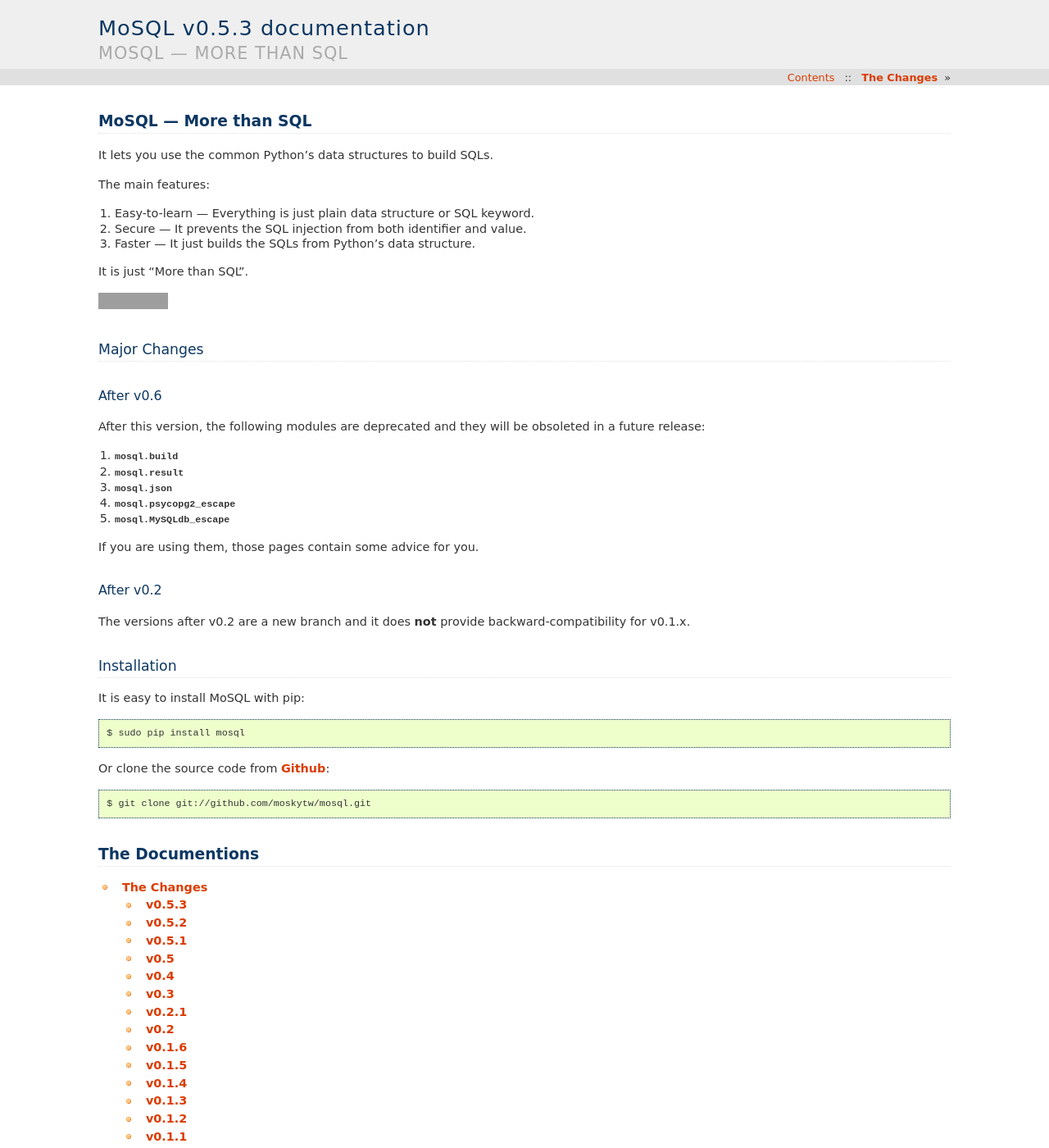
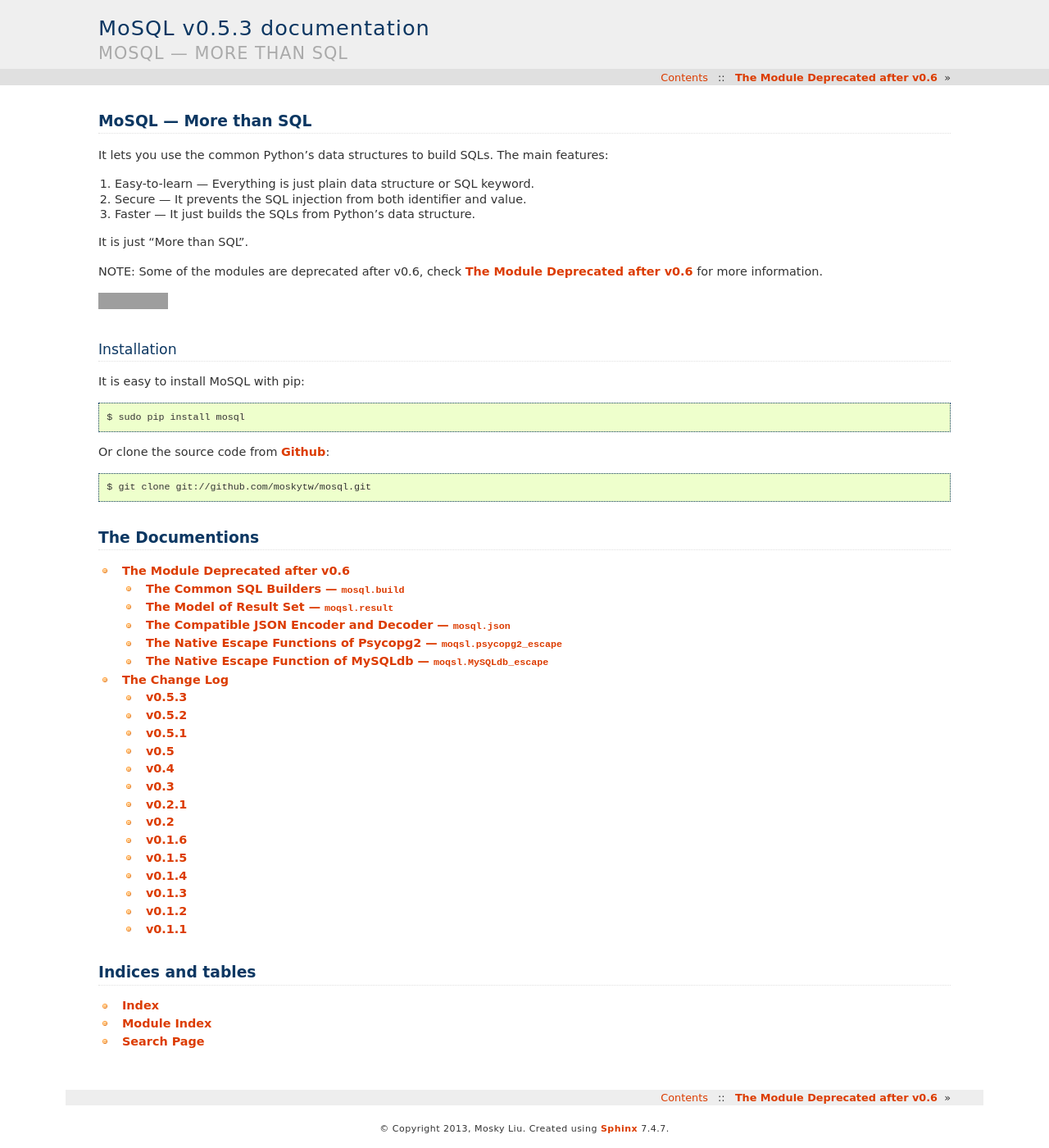
Before and after one commit to moskytw/mosql, a Sphinx documentation site: the page built from docs/index.rst, in a window 1280 px wide and 1400 px high. Shown: the whole window at 82% size. Built offline with Sphinx 7.4.7, drawn with Linux system fonts in a browser that asks for light colours; grey boxes are pictures that could not be loaded.

Commit message:
clear up all docs

```diff
--- /dev/null
+++ b/docs/deprecated.rst
@@ -0,0 +1,41 @@
+The Module Deprecated after v0.6
+================================
+
+After v0.6, the following modules are deprecated and they will be obsoleted in a
+future release:
+
+1. :mod:`mosql.build`
+2. :mod:`mosql.result`
+3. :mod:`mosql.json`
+4. :mod:`mosql.psycopg2_escape`
+5. :mod:`mosql.MySQLdb_escape`
+
+The Common SQL Builders --- :py:mod:`mosql.build`
+-------------------------------------------------
+
+.. automodule:: mosql.build
+    :members:
+
+The Model of Result Set --- :py:mod:`moqsl.result`
+--------------------------------------------------
+
+.. automodule:: mosql.result
+    :members:
+
+The Compatible JSON Encoder and Decoder --- :py:mod:`mosql.json`
+----------------------------------------------------------------
+
+.. automodule:: mosql.json
+    :members:
+
+The Native Escape Functions of Psycopg2 --- :py:mod:`moqsl.psycopg2_escape`
+---------------------------------------------------------------------------
+
+.. automodule:: mosql.psycopg2_escape
+    :members:
+
+The Native Escape Function of MySQLdb --- :py:mod:`moqsl.MySQLdb_escape`
+------------------------------------------------------------------------
+
+.. automodule:: mosql.MySQLdb_escape
+    :members:
--- a/docs/escape.rst
+++ /dev/null
@@ -1,27 +0,0 @@
-The Native Escape Functions
-===========================
-
-If you don't use utf-8 for your connection, you need to use the native escape
-function for security.
-
-But it is still better to change your connection encoding to utf-8 rather than
-use it, because the native escape function only works for value, so attacker
-can inject malicious code in the identifiers.
-
-.. seealso ::
-
-    The base.py in `examples
-    <https://github.com/moskytw/mosql/tree/dev/examples>`_ shows how to ensure
-    the security by changing your connection encoding.
-
-Psycopg2 --- :py:mod:`moqsl.psycopg2_escape`
---------------------------------------------
-
-.. automodule:: mosql.psycopg2_escape
-    :members:
-
-MySQLdb --- :py:mod:`moqsl.MySQLdb_escape`
-------------------------------------------
-
-.. automodule:: mosql.MySQLdb_escape
-    :members:
--- a/docs/index.rst
+++ b/docs/index.rst
@@ -6,25 +6,17 @@
 MoSQL --- More than SQL
 =======================
 
-It lets you use the common Python's data structures to build SQLs.
-
-.. The talk, "MoSQL: More than SQL, but Less than ORM", at PyCon TW 2013:
-..
-.. .. raw:: html
-..
-..     <div style="width: 600px">
-..         <script async class="speakerdeck-embed"
-..         data-id="5c9f3200a72b0130a3946ae3c3cecfe8" data-ratio="1.33507170795306"
-..         src="//speakerdeck.com/assets/embed.js"></script>
-..     </div>
-
-The main features:
+It lets you use the common Python's data structures to build SQLs. The main
+features:
 
 1. Easy-to-learn --- Everything is just plain data structure or SQL keyword.
 2. Secure --- It prevents the SQL injection from both identifier and value.
 3. Faster --- It just builds the SQLs from Python's data structure.
 
 It is just "More than SQL".
+
+NOTE: Some of the modules are deprecated after v0.6, check :doc:`/deprecated`
+for more information.
 
 .. raw:: html
 
@@ -61,28 +53,6 @@
     </div>
 
 
-Major Changes
--------------
-
-After v0.6
-~~~~~~~~~~
-
-After this version, the following modules are deprecated and they will be obsoleted in a future release:
-
-1. :mod:`mosql.build`
-2. :mod:`mosql.result`
-3. :mod:`mosql.json`
-4. :mod:`mosql.psycopg2_escape`
-5. :mod:`mosql.MySQLdb_escape`
-
-If you are using them, those pages contain some advice for you.
-
-After v0.2
-~~~~~~~~~~
-
-The versions after v0.2 are a new branch and it does **not** provide
-backward-compatibility for v0.1.x.
-
 Installation
 ------------
 
@@ -104,7 +74,8 @@
 .. toctree::
     :maxdepth: 2
 
-    changes.rst
+    deprecated
+    changes
 
 Indices and tables
 ==================
--- a/docs/result.rst
+++ /dev/null
@@ -1,14 +0,0 @@
-Handle the Result Set
-=====================
-
-The Model of Result Set --- :py:mod:`moqsl.result`
---------------------------------------------------
-
-.. automodule:: mosql.result
-    :members:
-
-The Compatible JSON Encoder and Decoder --- :py:mod:`mosql.json`
-----------------------------------------------------------------
-
-.. automodule:: mosql.json
-    :members:
```
Also changed, not shown: docs/builders.rst (deleted, +0 -21 lines), docs/changes.rst (+5 -3 lines).
